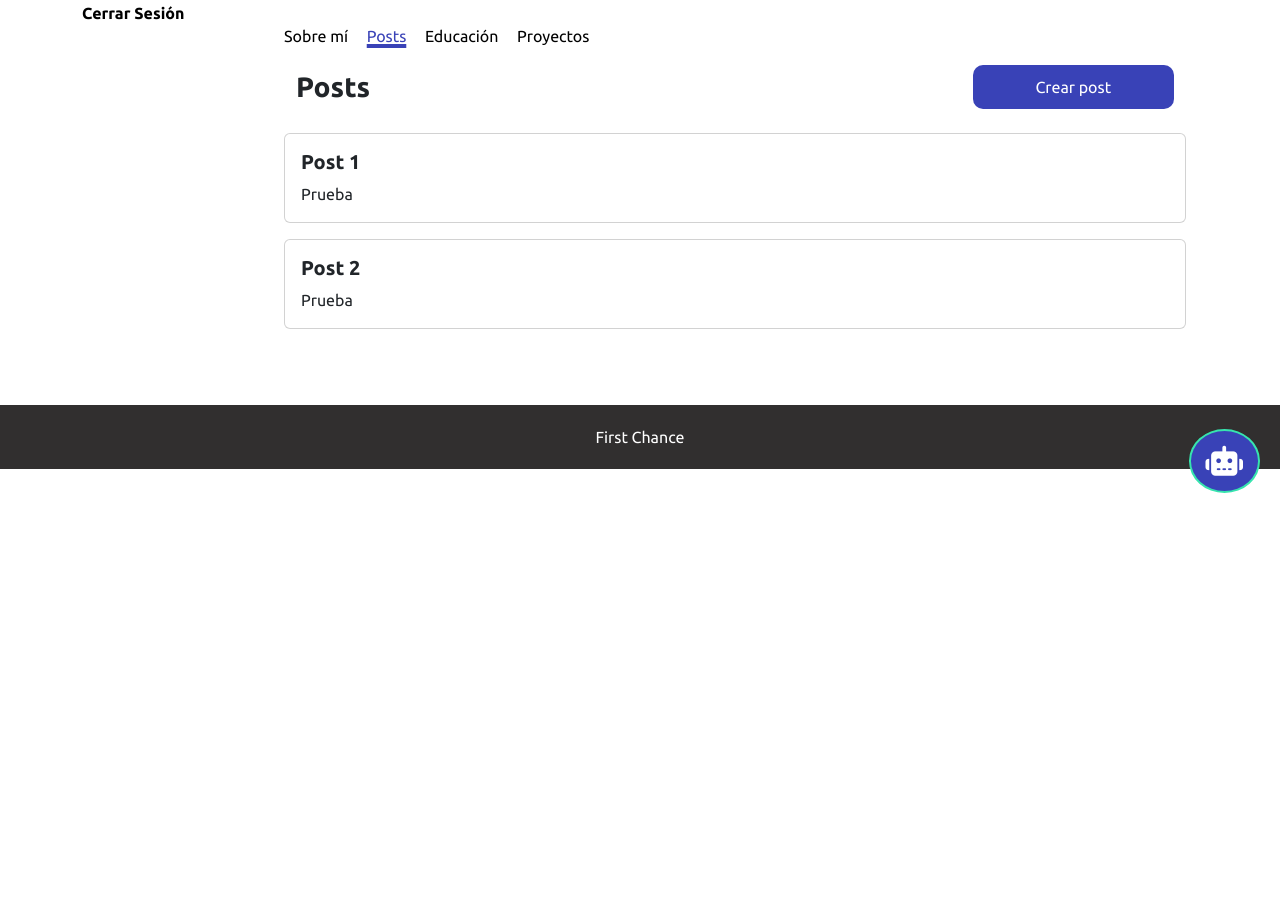
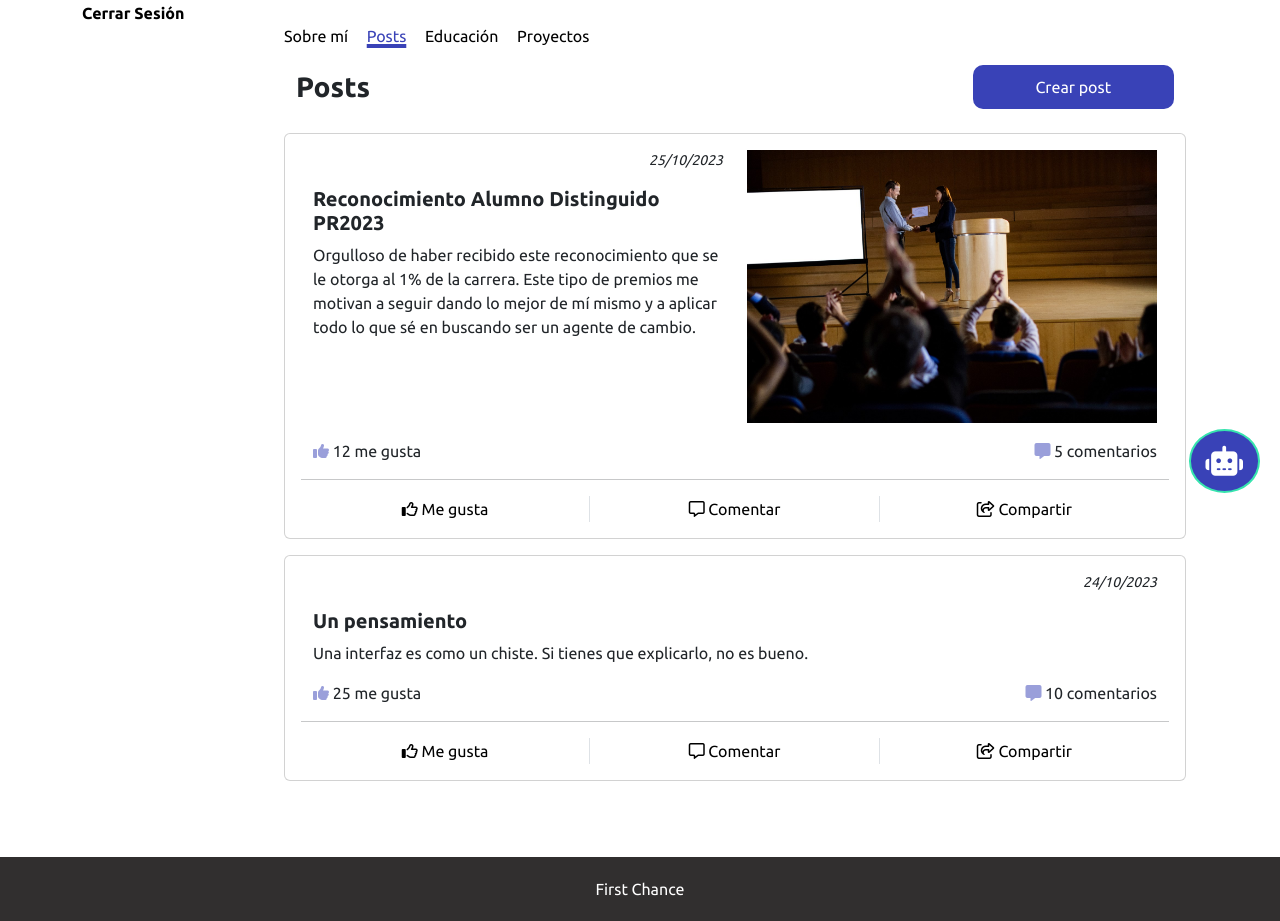
Before and after one commit to KarenNR/first-chance, a Flask app: page /perfil in a window 1280 px wide, after a click on "Posts". Shown: the part 287-1208 px from the top of the page. Before the commit the page ends 780 px from the top, so only its background shows below. Run offline with Flask 3, Linux system fonts and the light colour scheme; some libraries are stand-ins or nearby versions.

Commit message:
Added more content to profile

```diff
--- a/app.py
+++ b/app.py
@@ -127,12 +127,28 @@ def loadChat():
 @app.route('/perfil')
 def loadProfile():
     # Get posts
-    posts = (('Post 1', 'Prueba'), ('Post 2', 'Prueba'))
+    posts = (
+                ("Reconocimiento Alumno Distinguido PR2023",
+                 '''Orgulloso de haber recibido este reconocimiento que se le otorga al 1% de la carrera. Este tipo de premios
+                 me motivan a seguir dando lo mejor de mí mismo y a aplicar todo lo que sé en buscando ser un agente de cambio.''',
+                 "/static/images/post1.jpg",
+                 "25/10/2023", 12, 5),
+                ("Un pensamiento",
+                 "Una interfaz es como un chiste. Si tienes que explicarlo, no es bueno.",
+                 None,
+                 "24/10/2023", 25, 10)
+            )
     # Get education items
     education = (('UDEM', 'ITC', '2023'),
                  ('Regio Cumbres', 'Preparatoria', '2020'))
     # Get projects
-    projects = (('Proyecto 1', 'Prueba'), ('Proyecto 2', 'Prueba'))
+    projects = (
+                ("Aplicación First Chance",
+                 "Plataforma de búsqueda de empleos para estudiantes universitarios.",
+                 "https://github.com/KarenNR/first-chance"),
+                ("Aplicación web para registro de asistencias de profesores",
+                 "Proyecto realizado para la UDEM. Utilicé tecnologías como HTML, JavaScript, ASP.NET y React.",
+                 "https://github.com/emi7595/integrador-front"))
     return render_template('/student/perfil.html', posts=posts, education=education, projects=projects)
 
 
--- a/static/css/style.css
+++ b/static/css/style.css
@@ -77,9 +77,8 @@ footer {
     padding: 10px;
 }
 
-.stretched-btn {
+.transparent-btn {
     background-color: transparent;
-    text-align: left;
     border: none;
 }
 
@@ -211,3 +210,26 @@ textarea {
     border-radius: 5px;
     display: none;
 }
+
+/* SPINNER */
+
+#spinner {
+    display: none;
+}
+
+.overlay {
+    position: fixed;
+    top: 0;
+    left: 0;
+    width: 100%;
+    height: 100%;
+    background-color: rgba(0, 0, 0, 0.5);
+    display: flex;
+    align-items: center;
+    justify-content: center;
+    z-index: 9999;
+}
+
+.spinner-container {
+    z-index: 10000;
+}
--- a/templates/student/perfil.html
+++ b/templates/student/perfil.html
@@ -18,6 +18,54 @@
 </head>
 
 <body>
+    <!--Create post modal-->
+    <div class="modal fade" tabindex="-1" id="post-modal" role="dialog">
+        <div class="modal-dialog modal-dialog-centered modal-lg">
+            <div class="modal-content">
+                <div class="modal-body container p-5">
+                    <h3>Crear post</h3>
+                    <form>
+                        <input type="text" placeholder="Título" class="w-100 mb-2">
+                        <textarea placeholder="Contenido" class="w-100 mb-2"></textarea>
+                        <input type="file" id="image" class="w-100 mb-2" accept="image/*">
+                        <div class="row m-0 mt-2 justify-content-end">
+                            <div class="col-3">
+                                <input type="submit" value="Crear" class="primary-button w-100">
+                            </div>
+                            <div class="col-3">
+                                <button type="button" data-bs-dismiss="modal" class="tertiary-button w-100">Cancelar</button>
+                            </div>
+                        </div>
+                    </form>
+                </div>
+            </div>
+        </div>
+    </div>
+
+    <!--Create project modal-->
+    <div class="modal fade" tabindex="-1" id="project-modal" role="dialog">
+        <div class="modal-dialog modal-dialog-centered modal-lg">
+            <div class="modal-content">
+                <div class="modal-body container p-5">
+                    <h3>Crear proyecto</h3>
+                    <form>
+                        <input type="text" placeholder="Nombre del proyecto" class="w-100 mb-2">
+                        <textarea placeholder="Escribe una pequeña descripción de tu proyecto" class="w-100 mb-2"></textarea>
+                        <input type="url" class="w-100 mb-2" placeholder="Escribe una URL donde se puedan ver más detalles de tu proyecto">
+                        <div class="row m-0 mt-2 justify-content-end">
+                            <div class="col-3">
+                                <input type="submit" value="Crear" class="primary-button w-100">
+                            </div>
+                            <div class="col-3">
+                                <button type="button" data-bs-dismiss="modal" class="tertiary-button w-100">Cancelar</button>
+                            </div>
+                        </div>
+                    </form>
+                </div>
+            </div>
+        </div>
+    </div>
+
     <header class="container-fluid px-0 mb-3">
         <div id="subheader-1" class="row m-0 justify-content-between align-items-center">
             <div class="col-auto">
@@ -79,10 +127,10 @@
                 <div class="row m-0 mt-4">
                     <!--Tab-->
                     <div class="tab mb-3">
-                        <button class="tablinks active" onclick="openCity(event, 'about-me')">Sobre mí</button>
-                        <button class="tablinks" onclick="openCity(event, 'posts')">Posts</button>
-                        <button class="tablinks" onclick="openCity(event, 'education')">Educación</button>
-                        <button class="tablinks" onclick="openCity(event, 'projects')">Proyectos</button>
+                        <button class="tablinks active" onclick="openSection(event, 'about-me')">Sobre mí</button>
+                        <button class="tablinks" onclick="openSection(event, 'posts')">Posts</button>
+                        <button class="tablinks" onclick="openSection(event, 'education')">Educación</button>
+                        <button class="tablinks" onclick="openSection(event, 'projects')">Proyectos</button>
                     </div>
                     <!--Content-->
                     <div id="about-me" class="tabcontent" style="display: block;">
@@ -106,14 +154,54 @@
                                 <h3 class="mb-0">Posts</h3>
                             </div>
                             <div class="col-3">
-                                <button class="w-100 primary-button">Crear post</button>
+                                <button class="w-100 primary-button" onclick="createPost()">Crear post</button>
                             </div>
                         </div>
                         {% for post in posts %}
                         <div class="card mb-3">
                             <div class="card-body">
-                                <h5 class="card-title">{{ post[0] }}</h5>
-                                <p class="card-text">{{ post[1] }}</p>
+                                <div class="row m-0 mb-3">
+                                    {% if post[2] %}
+                                    <div class="col-6">
+                                        <p class="text-end"><small class="fst-italic">{{ post[3] }}</small></p>
+                                        <h5 class="card-title">{{ post[0] }}</h5>
+                                        <p class="card-text">{{ post[1] }}</p>
+                                    </div>
+                                    <div class="col-6">
+                                        <img src="{{ post[2] }}" class="w-100" id="modal-image">
+                                    </div>
+                                    {% else %}
+                                    <p class="text-end"><small class="fst-italic">{{ post[3] }}</small></p>
+                                    <h5 class="card-title">{{ post[0] }}</h5>
+                                    <p class="card-text">{{ post[1] }}</p>
+                                    {% endif %}
+                                </div>
+                                <div class="row m-0 justify-content-between">
+                                    <div class="col-auto">
+                                        <i class="fa-solid fa-thumbs-up profile-icon"></i>&nbsp;{{ post[4] }} me gusta
+                                    </div>
+                                    <div class="col-auto">
+                                        <i class="fa-solid fa-message profile-icon"></i>&nbsp;{{ post[5] }} comentarios
+                                    </div>
+                                </div>
+                                <hr>
+                                <div class="row m-0">
+                                    <div class="col-4 border-end text-center">
+                                        <button class="w-100 transparent-btn">
+                                            <i class="fa-regular fa-thumbs-up"></i>&nbsp;Me gusta
+                                        </button>
+                                    </div>
+                                    <div class="col-4 border-end">
+                                        <button class="w-100 transparent-btn">
+                                            <i class="fa-regular fa-message"></i>&nbsp;Comentar
+                                        </button>
+                                    </div>
+                                    <div class="col-4">
+                                        <button class="w-100 transparent-btn">
+                                            <i class="fa-regular fa-share-from-square"></i>&nbsp;Compartir
+                                        </button>
+                                    </div>
+                                </div>
                             </div>
                         </div>
                         {% endfor %}
@@ -122,9 +210,6 @@
                         <div class="row m-0 mb-4 justify-content-between align-items-center">
                             <div class="col-auto">
                                 <h3 class="mb-0">Educación</h3>
-                            </div>
-                            <div class="col-3">
-                                <button class="w-100 primary-button">Añadir contenido</button>
                             </div>
                         </div>
                         {% for item in education %}
@@ -148,7 +233,7 @@
                                 <h3 class="mb-0">Proyectos</h3>
                             </div>
                             <div class="col-3">
-                                <button class="w-100 primary-button">Añadir proyecto</button>
+                                <button class="w-100 primary-button" onclick="createProject()">Añadir proyecto</button>
                             </div>
                         </div>
                         {% for project in projects %}
@@ -156,6 +241,7 @@
                             <div class="card-body">
                                 <h5 class="card-title">{{ project[0] }}</h5>
                                 <p class="card-text">{{ project[1] }}</p>
+                                <p><i class="fa-solid fa-link profile-icon"></i>&nbsp;<a href="{{ project[2] }}" target="_blank">Ver más</a></p>
                             </div>
                         </div>
                         {% endfor %}
@@ -175,7 +261,7 @@
     </footer>
 
     <script>
-        function openCity(evt, tabName) {
+        function openSection(evt, tabName) {
             var i, tabcontent, tablinks;
             tabcontent = document.getElementsByClassName("tabcontent");
             for (i = 0; i < tabcontent.length; i++) {
@@ -197,6 +283,16 @@
             window.location.href = "/chancebot";
         }
 
+        function createPost() {
+            var myModal = new bootstrap.Modal(document.getElementById("post-modal"));
+            myModal.show();
+        }
+
+        function createProject() {
+            var myModal = new bootstrap.Modal(document.getElementById("project-modal"));
+            myModal.show();
+        }
+
         // Redirections
         function goHome() { window.location.href = "/"; }
         function goJobs() { window.location.href = "/trabajos"; }
--- a/templates/student/trabajos.html
+++ b/templates/student/trabajos.html
@@ -196,7 +196,7 @@
                         {% for job in jobOffers %}
                         <div class="card p-3 mb-2">
                             <div class="row m-0 align-items-start">
-                                <button class="stretched-link card-title stretched-btn"
+                                <button class="transparent-link card-title transparent-btn text-start"
                                     onclick="showDetail('{{ job[0] }}')">
                                     <h4>{{ job[1] }}</h4>
                                 </button>
```
Also changed, not shown: static/images/post1.jpg (added).
